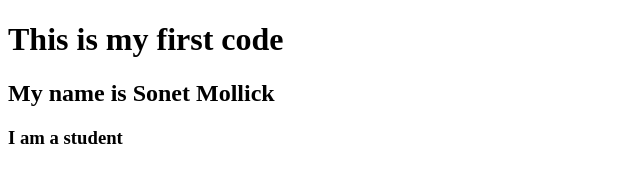
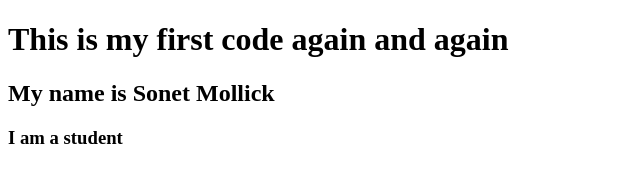
Before and after one commit to ma-aziz/my-first-project, a plain HTML site: page index.html in a window 1280 px wide. Shown: the whole page, without its empty margins (0-640 px from the left). Drawn offline with Linux system fonts and the light colour scheme.

Commit message:
add extra word

```diff
--- a/index.html
+++ b/index.html
@@ -7,7 +7,7 @@
     <title>My First Project</title>
   </head>
   <body>
-    <h1>This is my first code</h1>
+    <h1>This is my first code again and again</h1>
     <h2>My name is Sonet Mollick</h2>
     <h3>I am a student</h3>
   </body>
```
